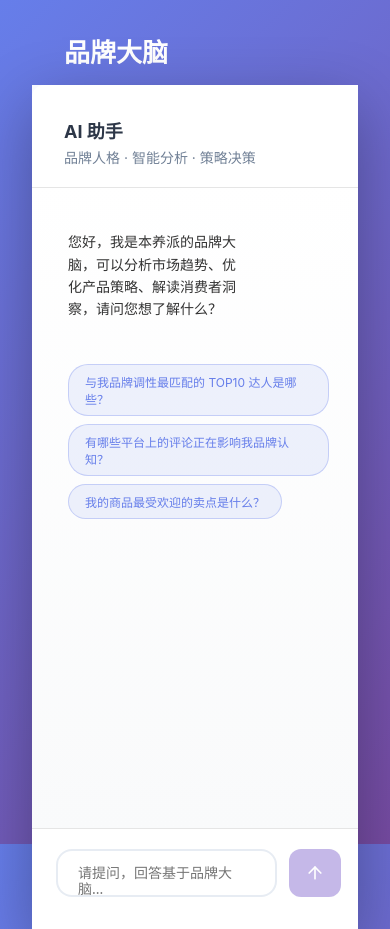
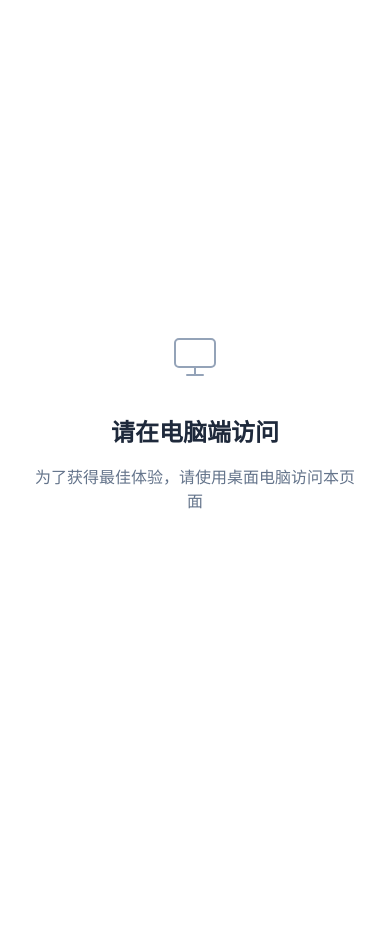
Before and after one commit to keithhchen/brand-brain-mock-fe, a React (Create React App) app: page / in a window 390 px wide. After the commit the page ends 844 px from the top, so only its background shows below. Built offline with nearby package versions, Linux system fonts and the light colour scheme.

Commit message:
Add mobile blocker component to App

```diff
--- a/src/App.css
+++ b/src/App.css
@@ -686,3 +686,47 @@ body {
 .empty-text {
   font-size: 0.85rem;
 }
+
+.mobile-blocker {
+  display: none;
+  position: fixed;
+  top: 0;
+  left: 0;
+  width: 100%;
+  height: 100vh;
+  background-color: #fff;
+  z-index: 9999;
+  flex-direction: column;
+  align-items: center;
+  justify-content: center;
+  padding: 2rem;
+  text-align: center;
+  gap: 1rem;
+}
+
+.mobile-blocker svg {
+  color: #94a3b8;
+  margin-bottom: 1rem;
+}
+
+.mobile-blocker h2 {
+  font-size: 1.5rem;
+  color: #1e293b;
+  margin: 0;
+}
+
+.mobile-blocker p {
+  font-size: 1rem;
+  color: #64748b;
+  margin: 0;
+}
+
+@media (max-width: 1024px) {
+  .mobile-blocker {
+    display: flex;
+  }
+
+  .body-wrapper {
+    display: none;
+  }
+}
--- a/src/App.js
+++ b/src/App.js
@@ -2,6 +2,15 @@ import React, { useState, useEffect } from 'react';
 import './App.css';
 import ChatContainer from './components/ChatContainer';
 import DataPanel from './components/DataPanel';
+import { Monitor } from 'lucide-react';
+
+const MobileBlocker = () => (
+    <div className="mobile-blocker">
+        <Monitor size={48} strokeWidth={1} />
+        <h2>请在电脑端访问</h2>
+        <p>为了获得最佳体验，请使用桌面电脑访问本页面</p>
+    </div>
+);
 
 function App() {
     const [mockResponses, setMockResponses] = useState(null);
@@ -48,6 +57,8 @@ function App() {
     }
 
     return (
+        <>
+            <MobileBlocker />
             <div className="body-wrapper">
                 <div className="page-title">
                     <h1>品牌大脑</h1>
@@ -62,6 +73,7 @@ function App() {
                     </div>
                 </div>
             </div>
+        </>
     );
 }
 
```
Lines whose indentation alone changed are shown as unchanged.
